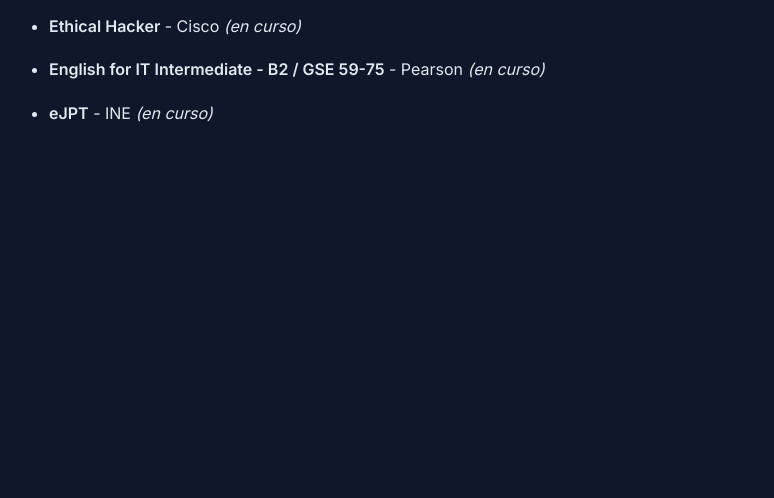
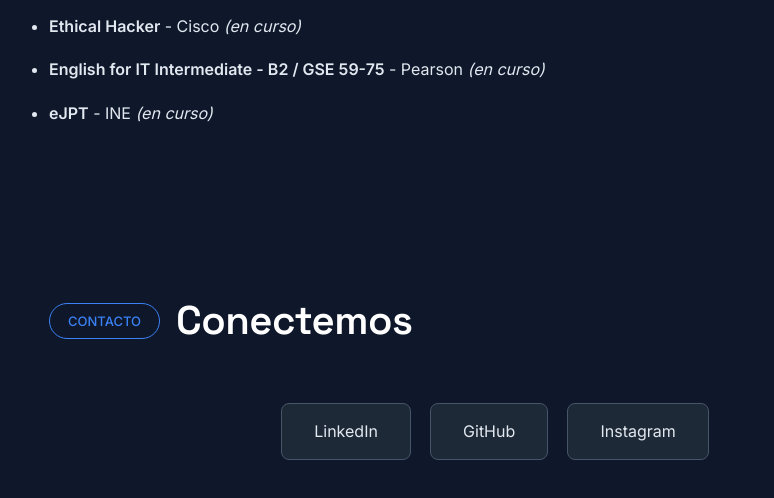
Before and after one commit to A-Uriarte/A-Uriarte.github.io, a plain HTML site: page index.html in a window 1280 px wide. Shown: the part 4494-4992 px from the top of the page, without its empty margins (275-1049 px from the left). Before the commit the page ends 4701 px from the top, so only its background shows below. Drawn offline with Linux system fonts and the light colour scheme.

Commit message:
Update index.html

```diff
--- a/index.html
+++ b/index.html
@@ -283,6 +283,15 @@ h1, h2, h3 {
   </ul>
 </section>
 
+<section id="redes" class="wrap">
+  <div class="sec-head reveal on"><div class="sec-lbl">CONTACTO</div><h2 class="sec-title">Conectemos</h2></div>
+  <div class="social-btns reveal on">
+    <a href="https://www.linkedin.com/in/aitor-uriarte-zubimendi" target="_blank" class="social-btn">LinkedIn</a>
+    <a href="https://github.com/A-Uriarte" target="_blank" class="social-btn">GitHub</a>
+    <a href="https://www.instagram.com/_sakaiawea_/?hl=es" target="_blank" class="social-btn">Instagram</a>
+  </div>
+</section>
+
 </div>
 
 <script>
```
